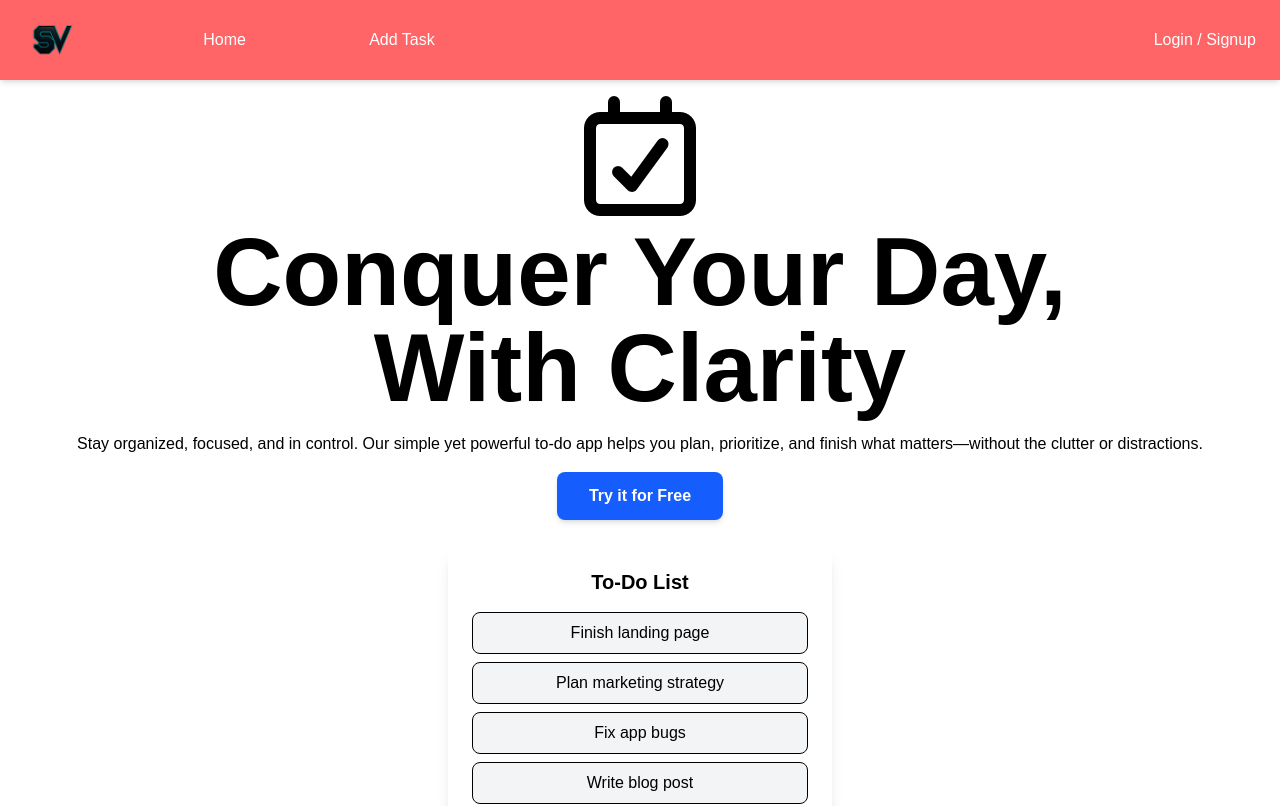
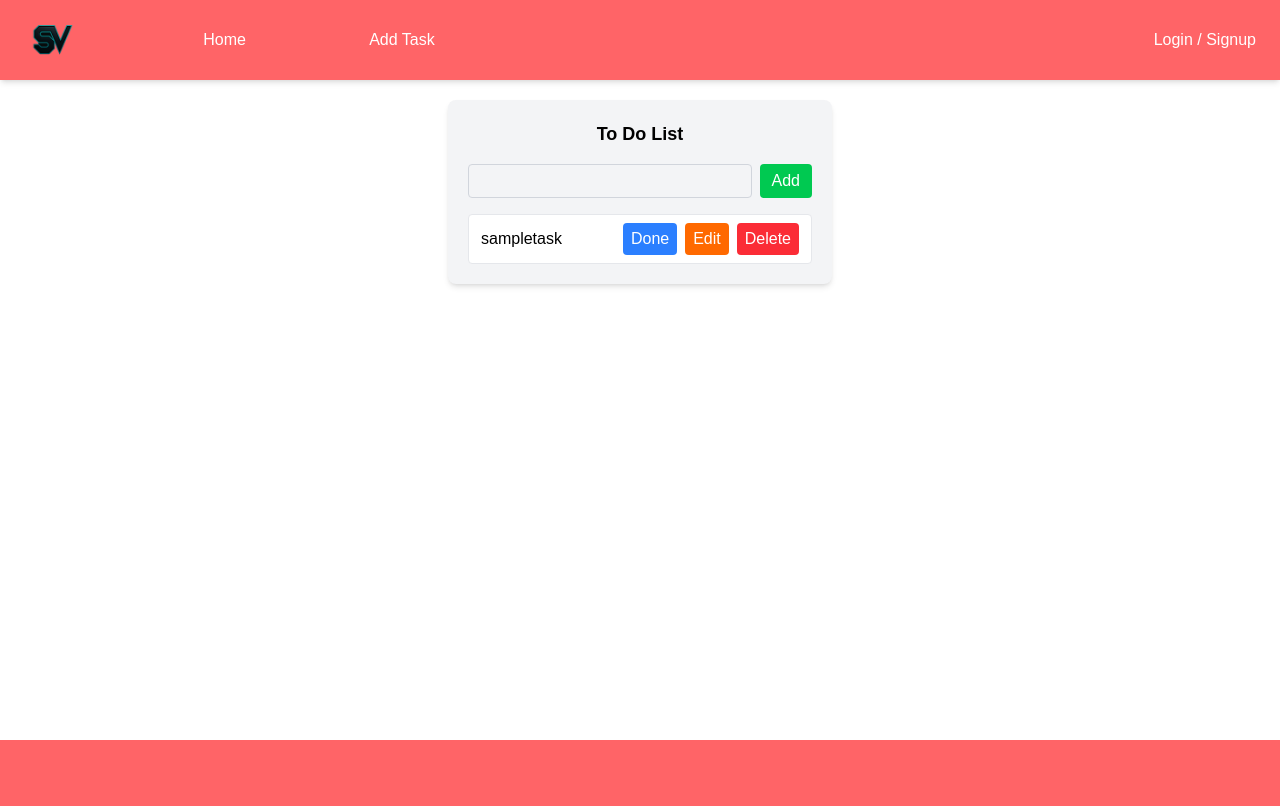
Before and after one commit to S4UG-X/To_Do_List, a React (Vite) app in the folder frontend/: page / in a window 1280 px wide. Shown: the top 806 px of the page. Built offline with nearby package versions, Linux system fonts and the light colour scheme.

Commit message:
ToDoList logic
the logic is just basic

```diff
--- a/frontend/package.json
+++ b/frontend/package.json
@@ -16,7 +16,8 @@
     "@tailwindcss/vite": "^4.1.11",
     "react": "^19.1.0",
     "react-dom": "^19.1.0",
-    "tailwindcss": "^4.1.11"
+    "tailwindcss": "^4.1.11",
+    "uuid": "^11.1.0"
   },
   "devDependencies": {
     "@eslint/js": "^9.30.1",
--- a/frontend/src/App.jsx
+++ b/frontend/src/App.jsx
@@ -2,6 +2,8 @@ import Login from "./components/Login";
 import LoginPopup from "./components/LoginPopup";
 import { AuthProvider } from "./Context/AuthContext";
 import HomePage from "./page/HomePage";
+
+import Dash from "./components/DashBoard/Dash";
 
 function App() {
   return (
@@ -10,7 +12,8 @@ function App() {
 
       {/* <Login /> */}
       {/* <LoginPopup/> */}
-      <HomePage/>
+      {/* <HomePage/> */}
+    <Dash/>
 
 </AuthProvider>
   );
--- a/frontend/src/components/DashBoard/Dash.jsx
+++ b/frontend/src/components/DashBoard/Dash.jsx
@@ -0,0 +1,21 @@
+import React from 'react'
+import TaskLogic from './TaskLogic'
+import Navbar from '../Navbar'
+import Footer from '../Footer'
+
+const Dash = () => {
+  return (
+    <div>
+        <Navbar/>
+
+<div className='min-h-[80vh]'>
+
+<TaskLogic/>
+
+</div>
+    <Footer/>
+    </div>
+  )
+}
+
+export default Dash
--- a/frontend/src/components/DashBoard/TaskLogic.jsx
+++ b/frontend/src/components/DashBoard/TaskLogic.jsx
@@ -1,12 +1,90 @@
-import React from 'react'
+import { useState } from "react";
+import { v4 as uuidv4 } from "uuid";
+export default function TaskLogic (){
 
-const TaskLogic = () => {
-  return (
-    <div>
-        main logic for task adding and deleting.
+    let [Tasks, setTasks] = useState([ {name: "sampletask",id: uuidv4()    , isDone : false}])
+    let [newValue, setNewValue] = useState("")
 
-    </div>
-  )
+    const AddFunct = ()=>{
+
+        setTasks([...Tasks, {name:newValue, id:uuidv4(), isDone:false}])
+        setNewValue("")
+    }
+    const updateValue = (event)=>{
+        setNewValue(event.target.value)
+    }
+    Tasks.push()
+    const markOne = (id)=>{
+        setTasks((preTask) =>
+            preTask.map((task) => {
+              return task.id == id ? {...task, isDone:true} : task;
+            })
+          );
+
+    }
+    const deleteList = (key)=>{
+        // console.log("deleted: ", key)
+       setTasks((preTask) => preTask.filter((task) => task.id != key));
+      }
+      const taskEdit = (key) => {
+        // Find the task to edit
+        const taskToEdit = Tasks.find((task) => task.id === key);
+        if (taskToEdit) {
+          setNewValue(taskToEdit.name);
+          // Remove the task from the list temporarily
+          setTasks((prevTasks) => prevTasks.filter((task) => task.id !== key));
+        }
+      }
+
+    return (
+        <div className="w-96 mx-auto mt-5 p-5 bg-gray-100 rounded-lg shadow-md">
+        <h3 className="text-center text-lg font-semibold mb-4">To Do List</h3>
+
+        <div className="adding flex gap-2 mb-4">
+          <input
+            type="text"
+            value={newValue}
+            onChange={updateValue}
+            className="flex-1 border border-gray-300 rounded px-2 py-1 focus:outline-none focus:ring-2 focus:ring-blue-400"
+          />
+          <button
+            onClick={AddFunct}
+            className="bg-green-500 text-white px-3 py-1 rounded hover:bg-green-600"
+          >
+            Add
+          </button>
+        </div>
+
+        <div className="showing">
+          <ul className="space-y-2">
+            {Tasks.map((task) => (
+              <li
+                key={task.id}
+                className="flex justify-between items-center bg-white border border-gray-200 px-3 py-2 rounded"
+              >
+                <span className={task.isDone ? "line-through flex-1" : "flex-1"}>
+                  {task.name}
+                </span>
+                <button
+                  onClick={() => markOne(task.id)}
+                  className="bg-blue-500 text-white px-2 py-1 rounded hover:bg-blue-600 ml-2"
+                >
+                  Done
+                </button>
+                <button onClick={()=>taskEdit(task.id)} className="bg-orange-500 text-white px-2 py-1 rounded hover:bg-orange-600 ml-2">
+                    Edit
+                </button >
+                <button
+                  onClick={() => deleteList(task.id)}
+                  className="bg-red-500 text-white px-2 py-1 rounded hover:bg-red-600 ml-2"
+                >
+                  Delete
+                </button>
+              </li>
+            ))}
+          </ul>
+        </div>
+      </div>
+
+    );
 }
-
-export default TaskLogic
```
Also changed, not shown: 1 other file (tests, documents, lock files or other folders).
